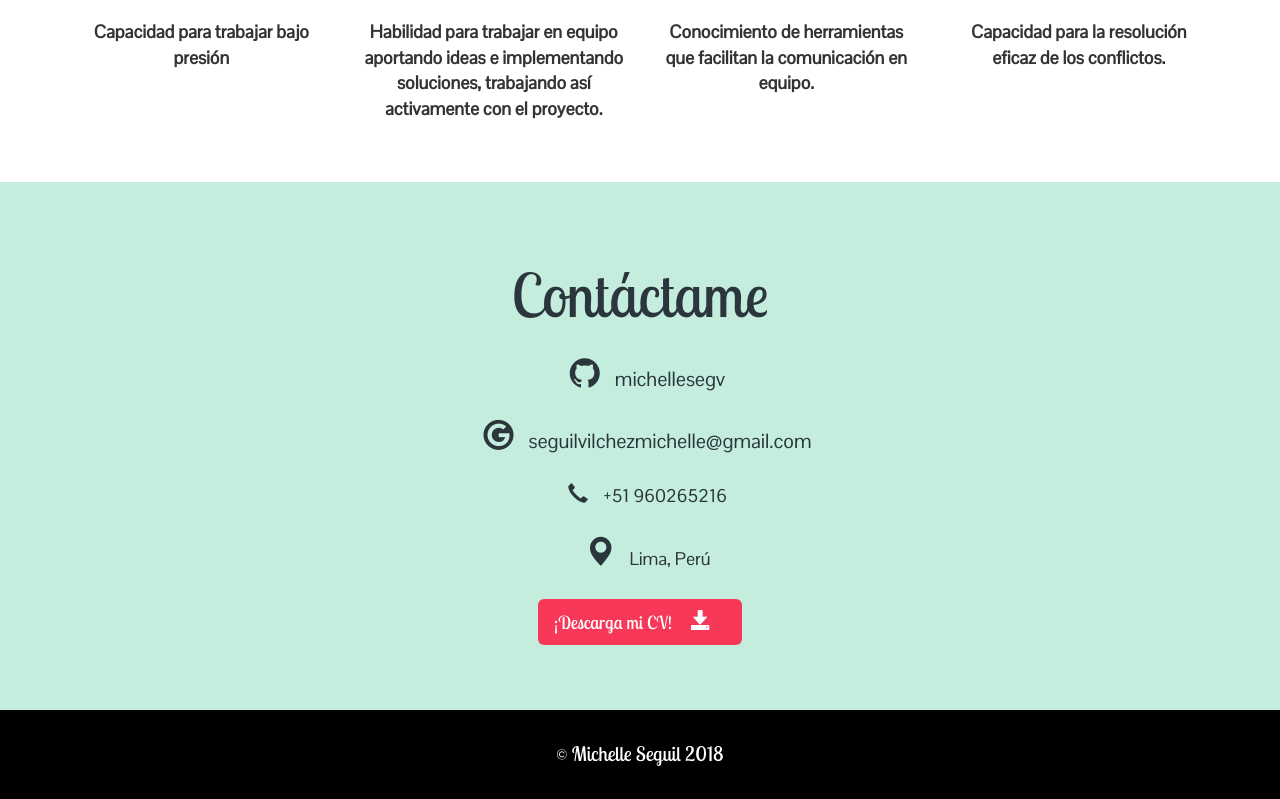
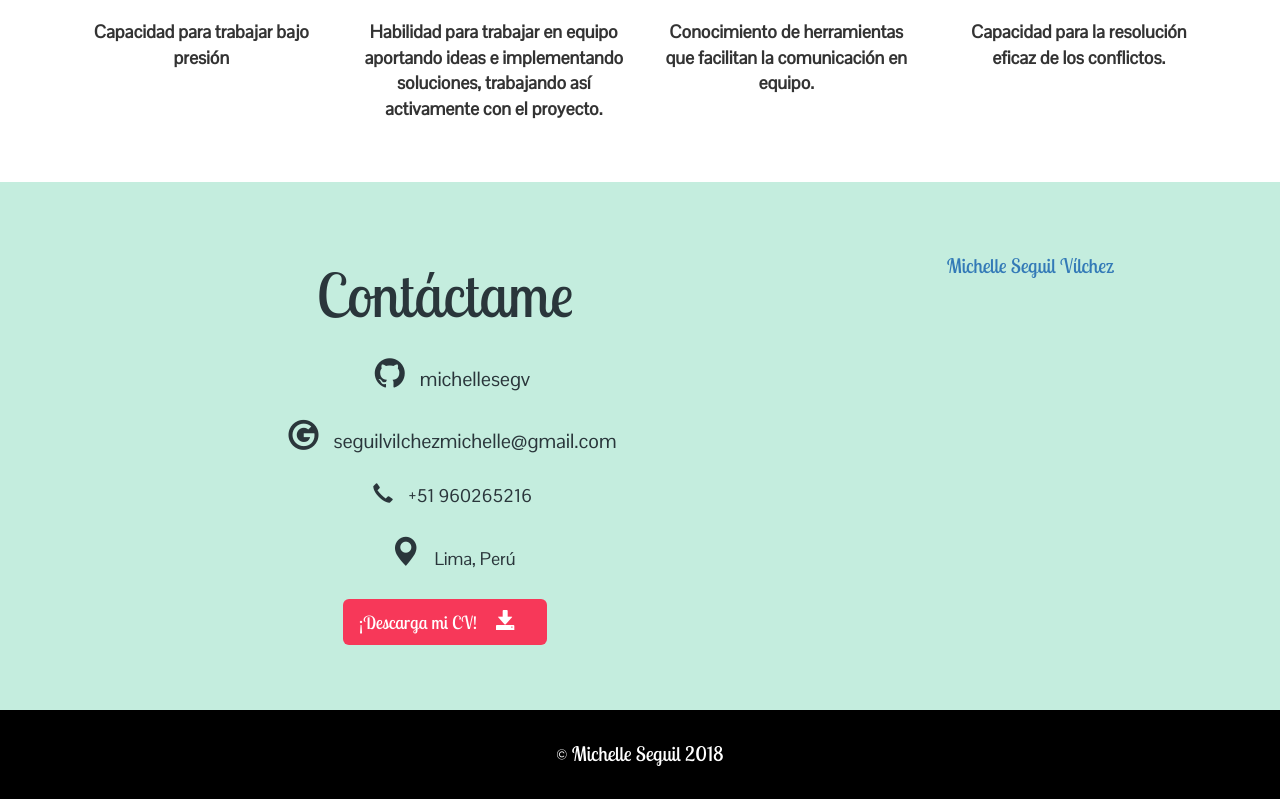
Before and after one commit to michellesegv/dont-work, a plain HTML site: page index.html in a window 1280 px wide. Shown: the part 3766-4565 px from the top of the page. Drawn offline with Linux system fonts and the light colour scheme; files whose address does not match are found by name.

Commit message:
añadiendo insignia linkedIn

```diff
--- a/index.html
+++ b/index.html
@@ -281,7 +281,7 @@
     <footer id="contactame">
       <div class="container">
         <div class="row">
-          <div class="col-lg-12 col-md-12 col-sm-12 col-xs-12 text-center">
+          <div class="col-lg-8 col-md-8 col-sm-6 col-xs-12 text-center">
             <div class="titulo-contactame">Contáctame</div>
             <div class="links-contacto">
               <h3><a href="https://github.com/michellesegv" target="_blank"><span class="icon-github icono"></span>michellesegv</a></h3><br>
@@ -292,6 +292,9 @@
                 <button class="btn btn-primary btn-lg">¡Descarga mi CV! <span class="glyphicon glyphicon-save icono2"></span></button>
               </a>
             </div>
+          </div>
+          <div class="col-lg-4 col-md-4 col-sm-6 col-xs-12 text-center">
+            <div class="LI-profile-badge"  data-version="v1" data-size="large" data-locale="es_ES" data-type="vertical" data-theme="dark" data-vanity="michellesegv"><a class="LI-simple-link" href='https://pe.linkedin.com/in/michellesegv?trk=profile-badge'>Michelle Seguil Vílchez</a></div>
           </div>
         </div>
       </div>
```
